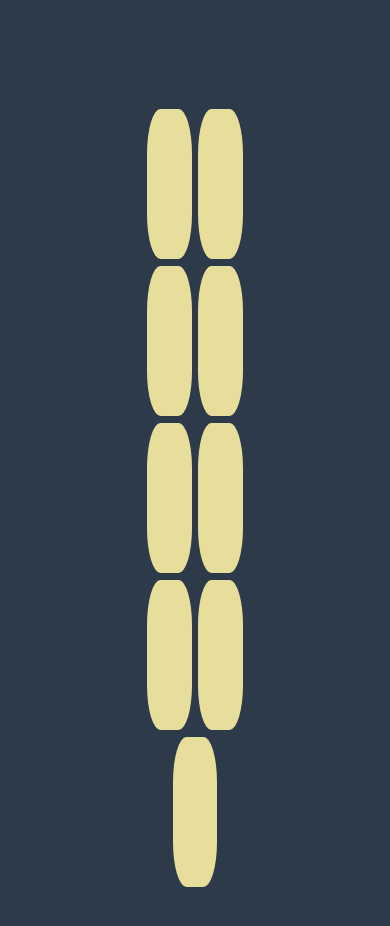
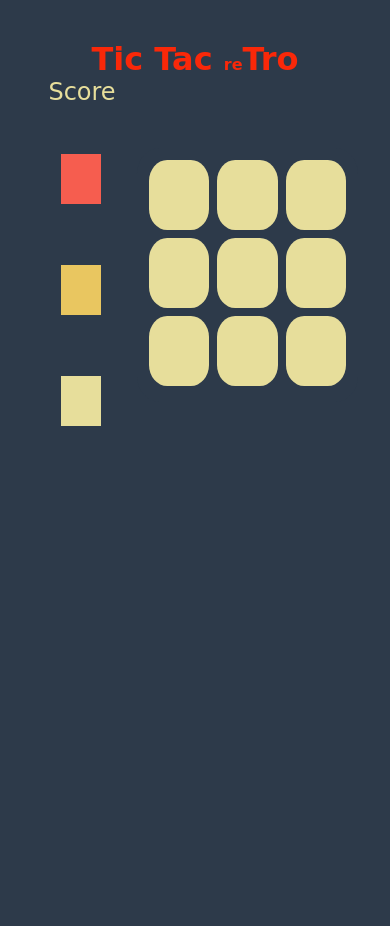
Before and after one commit to deesk/Tic-Tac-Toe, a plain HTML site: page index.html in a window 390 px wide. After the commit the page ends 844 px from the top, so only its background shows below. Drawn offline with nearby package versions, Linux system fonts and the light colour scheme; a web font is replaced by a local one.

Commit message:
draw  fixed

```diff
--- a/css/style.css
+++ b/css/style.css
@@ -1,37 +1,49 @@
 
 
 body , .main , .grid-wrap {
-background: #2d3a4a; /* fallback for old browsers */
-
+background: #2d3a4a;
+}
+.title {
+  font-family: 'Sancreek', cursive;
+  font-size: 4em;
+  color: #f92809;
+}
+h1 {
+    margin: 0;
+}
+h1 > spam {
+  font-size: 0.5em;
 }
 
 .main {
-  margin: 0 auto ;
-  width: 100%;
+  margin: 30px auto ;
+  width: 70%;
   text-align: center;
-  /*background-color: #676559;*/
-  /*position: relative;*/
 }
 
 .grid-wrap , .playAgain {
   display: inline-block;
-  /*border: 3px solid #cf0d00;*/
   border-radius: 10%;
-
-  margin: 90px 0;
+  margin: 31px auto;;
   width: 40%;
   text-align: center;
-
 }
 
 .grid-wrap {
-
   padding: 10px;
-
 }
 
+.scoreList {
+  display: inline-block;
+  width: 30%;
+  /*height: 470px;*/
+
+  color: #320435;
+  vertical-align: top;
+}
+
+
 .grid {
-
   display: inline-block;
   /*border: 1px solid black;*/
   margin: 1%;
@@ -44,7 +56,6 @@ background: #2d3a4a; /* fallback for old browsers */
 
 .playerOne {
   background-color: #f65d4f;
-#f65d4f
 }
 
 .playerTwo {
@@ -52,7 +63,6 @@ background: #2d3a4a; /* fallback for old browsers */
 }
 
 .playAgain {
-
   /*border : 1px solid black;*/
   background-color: #eb5612;
   opacity: 0.9;
@@ -61,17 +71,101 @@ background: #2d3a4a; /* fallback for old browsers */
   color: #320435;
 
   position: fixed;
-  top: 21%;
-  left: 34%;
+  top: 45%;
+  left: 44%;
   width: 32%;
   height: 28%;
 }
 
+
+  .score {
+    margin: 30px 29% 61px 29%;
+    width: 40%;
+    height: 90px;
+  }
+
+  .scoreList > p {
+    margin: 0;
+    font-family: 'Sancreek', cursive;
+    color: #e7de9b;
+    font-size: 3em;
+  }
+
+  .draw {
+    background-color: #e7de9b;
+  }
+
+
 .playAgain > p {
   margin: 8% 8% 1% 8%;
+}
+
+.drawScore, .p1Score, .p2Score {
+  font-size: 4em;
+  padding: 6%;
+  margin-top: 10px;
+}
+
+@media screen and (max-width: 500px) {
+
+  .main {
+    margin: 40px auto ;
+    width: 90%;
+    text-align: center;
+  }
+
+
+    h1 {
+      font-size: .5em;
+    }
+
+    .grid-wrap , .playAgain {
+
+      width: 60%;
+      margin-top: 70px;
+    }
+
+    .grid {
+
+      width: 30%;
+      height: 70px;
+    }
+
+    .scoreList {
+      width: 30%;
+    }
+    .score {
+      margin: 30px 29% 61px 29%;
+      width: 40%;
+      height: 50px;
+    }
+
+    .scoreList > p {
+      margin: 0;
+      font-size: 1.5em;
+    }
+
+    .playAgain {
+      font-size: 1.5em;
+      color: #320435;
+
+      position: fixed;
+      top: 24%;
+      left: 44%;
+      width: 32%;
+      height: 28%;
+    }
+
+    .drawScore, .p1Score, .p2Score {
+      font-size: 3em;
+      padding: 0%;
+    }
 
 
 }
+
+
+
 
 .playAgain-btn {
 	-moz-box-shadow:inset 0px 1px 3px 0px #91b8b3;
--- a/index.html
+++ b/index.html
@@ -12,7 +12,22 @@
 
 </head>
 <body>
+
 <div class="main">
+  <div class="title">
+    <h1> Tic Tac <spam>re</spam>Tro</h1>
+  </div>
+
+  <div class="scoreList">
+      <p> Score </p>
+
+      <div class='score playerOne'><p  class="p1Score"> </p></div>
+      <div class='score playerTwo p2'> <p class="p2Score"> </p> </div>
+      <div class='score draw'> <p class='drawScore'> </p></div>
+
+
+  </div>
+
 
     <div class="grid-wrap">
 
--- a/ticTacToe.js
+++ b/ticTacToe.js
@@ -3,13 +3,15 @@ console.log("Tic Tac Toe");
 var allPatterns = [
   {winningPatterns : [
     [1,2,3] , [4,5,6] , [7,8,9] , [1,4,7] , [2,5,8] , [3,6,9] , [1,5,9] , [3,5,7] ]},
-  {patterns : [] , name: "Player One" },
-  {patterns : [] , name: "Player Two" }
+  {patterns : [] , name: "Player One" , score: 0 },
+  {patterns : [] , name: "Player Two" , score: 0 }
 ]
 var winPattern = allPatterns[0].winningPatterns;
 var playerOne = allPatterns[1];
 var playerTwo = allPatterns[2];
 var win = false;
+var drawScore = 0;
+
 
 // this adds value form 1 to 9 to all 9 grids
 var setPatternToGrid = function (){
@@ -21,7 +23,7 @@ var setPatternToGrid = function (){
     }
 }
 
-var playAgainDilogBox = function(win , player){
+var playAgainDilogBox = function(player){
 
     var resetGame = function(){
 
@@ -32,6 +34,7 @@ var playAgainDilogBox = function(win , player){
 
     $('.grid').removeClass('playerOne playerTwo');
     $('.playAgain').remove();
+    win = false;
 
   }
 
@@ -46,18 +49,26 @@ var playAgainDilogBox = function(win , player){
 
     $('.playAgain-btn').on('click' , function(event){
         resetGame();
+
         $('.playAgain').fadeOut('slow');
 
     });
 
-
     if (win === true){
           $('.playAgain > p').html(player.name + ' Wins');
 
+          //adding and updating sore card
+          if(playerOne.name === player.name){
+            $('.p1Score').html(player.score += 1);
+          } else {
+            $('.p2Score').html(player.score += 1);
+          }
+
     }else {
           $('.playAgain > p').html('Draw');
+          //adding and updating sore card
+          $('.drawScore').html(drawScore += 1);
     }
-
 }
 
 var checkWinPatternMatch = function(player){
@@ -65,11 +76,9 @@ var checkWinPatternMatch = function(player){
     $.each(winPattern, function(index, element){
 
         var count = 0;
-
         $.each(element, function(index, element){
 
             for(var i = 0; i < player.patterns.length; i++){
-  console.log("P: " + player.patterns[i] + "--" + "E: " + element);
                 if(player.patterns[i] === element){
 
                     count++;
@@ -77,29 +86,23 @@ var checkWinPatternMatch = function(player){
                     if(count >= 3){
 
                       win = true;
-                      playAgainDilogBox(win, player );
-
-  console.log("              count inside win" + count)
-                      break;
-
+          console.log("89:CWPM-T " + win);
+                      playAgainDilogBox(player );
                     }
-  console.log("-----------count: " + count);
                 }
             }
-
           })
-  console.log("OUT OF  3------------------ ");
-
       })
-
 }
 
 var draw = function(playerOne, playerTwo, player){
 
   var  totalPlayersPatterns = playerOne.patterns.length + playerTwo.patterns.length
+console.log("102:Draw-S " + win);
 
     if( (totalPlayersPatterns === 9 ) && (win === false)){
-            playAgainDilogBox(win, player);
+
+            playAgainDilogBox(player);
     }
 }
 
@@ -141,7 +144,6 @@ var playGame = function(){
 
         currentPlayer = playerOne;
 
-
       }
 
     }
```
